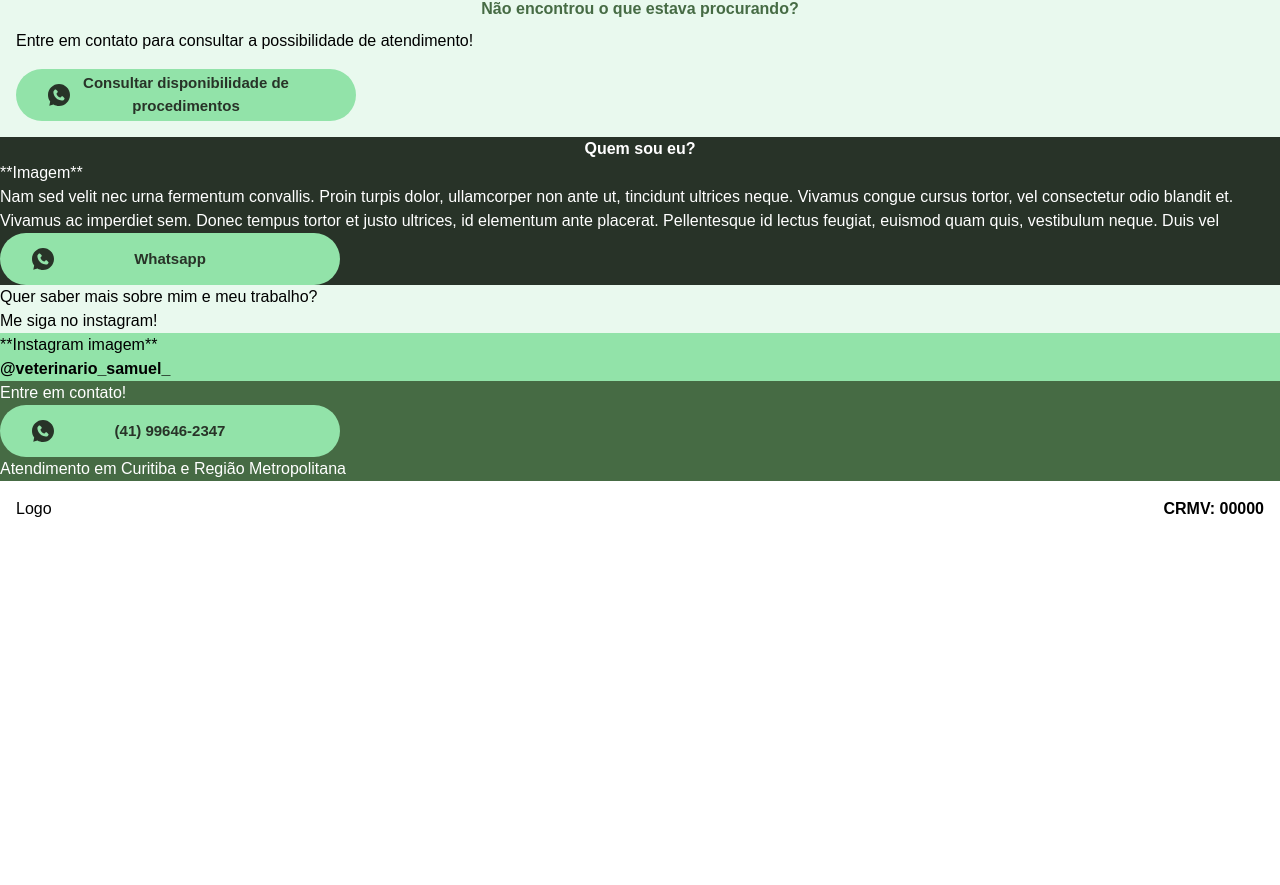
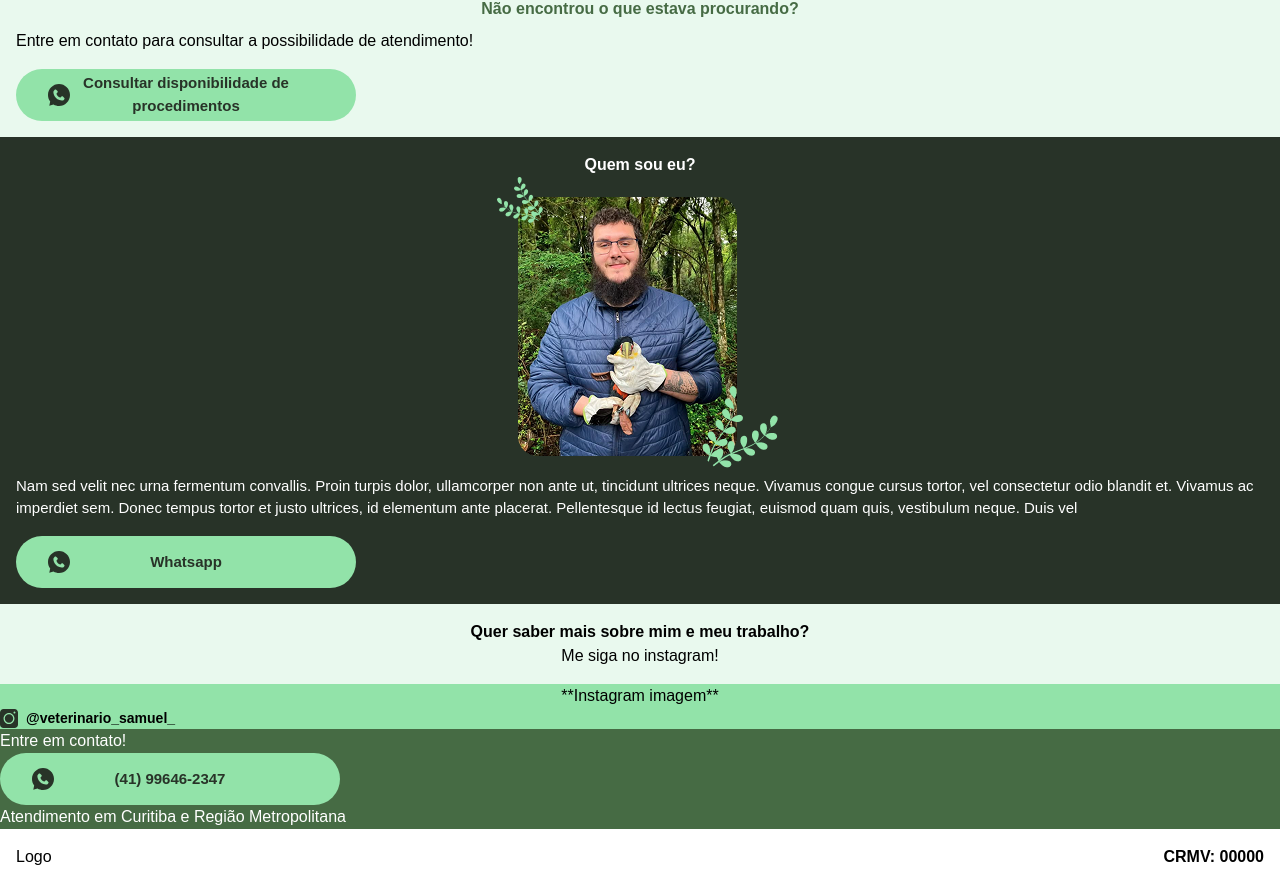
Before and after one commit to michelekluck/vet-site, a React (Vite) app: page / in a window 1280 px wide. Shown: the part 2051-2936 px from the top of the page. Before the commit the page ends 2588 px from the top, so only its background shows below. Built offline with nearby package versions, Linux system fonts and the light colour scheme; a web font is replaced by a local one.

Commit message:
IgSection

```diff
--- a/src/components/AboutSection.jsx
+++ b/src/components/AboutSection.jsx
@@ -1,16 +1,17 @@
 import Button from "./Button"
+import image from "../assets/about.png"
 
 function AboutSection() {
     return (
         <section className="bg-d-green">
-            <div className="text-white">
+            <div className="text-white p-4">
                 <h2 className="font-bold text-center">Quem sou eu? </h2>
-                <p>**Imagem**</p>
-                <p>Nam sed velit nec urna fermentum convallis. Proin turpis dolor, ullamcorper non ante ut, tincidunt ultrices neque. Vivamus congue cursus tortor, vel consectetur odio blandit et. Vivamus ac imperdiet sem. Donec tempus tortor et justo ultrices, id elementum ante placerat. Pellentesque id lectus feugiat, euismod quam quis, vestibulum neque. Duis vel</p>
+                <img src={image} alt="Imagem Samuel Kluck" className="mx-auto"></img>
+                <p className="text-[15px] mb-4">Nam sed velit nec urna fermentum convallis. Proin turpis dolor, ullamcorper non ante ut, tincidunt ultrices neque. Vivamus congue cursus tortor, vel consectetur odio blandit et. Vivamus ac imperdiet sem. Donec tempus tortor et justo ultrices, id elementum ante placerat. Pellentesque id lectus feugiat, euismod quam quis, vestibulum neque. Duis vel</p>
+                <Button>
+                    <p>Whatsapp</p>
+                </Button>
             </div>
-            <Button>
-                <p>Whatsapp</p>
-            </Button>
         </section>
     )
 }
--- a/src/components/IgSection.jsx
+++ b/src/components/IgSection.jsx
@@ -1,12 +1,20 @@
+import instagram from "../assets/instagram.svg"
+
 function IgSection() {
     return (
         <section>
-            <h2>Quer saber mais sobre mim e meu trabalho?</h2>
-            <p>Me siga no instagram!</p>
-            <div className="bg-l-green">
+            <div className="p-4 text-center">
+                <h2 className="font-bold">Quer saber mais sobre mim e meu trabalho?</h2>
+                <p>Me siga no instagram!</p>
+            </div>
+            <div className="bg-l-green text-center items-center">
                 <p>**Instagram imagem**</p>
-                <p className="font-bold">@veterinario_samuel_</p>
+                <div className="relative flex">
+                    <img src={instagram} alt="Icone Instagram" className="mr-2"></img>
+                    <p className="font-bold text-[14px]">@veterinario_samuel_</p>
+                </div>
             </div>
+
         </section>
     )
 }
```
Also changed, not shown: src/assets/about.png (added), src/assets/instagram.svg (added).
